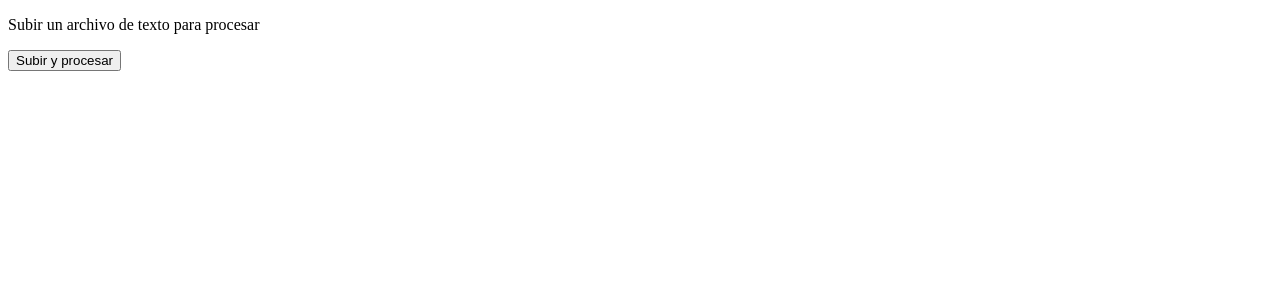
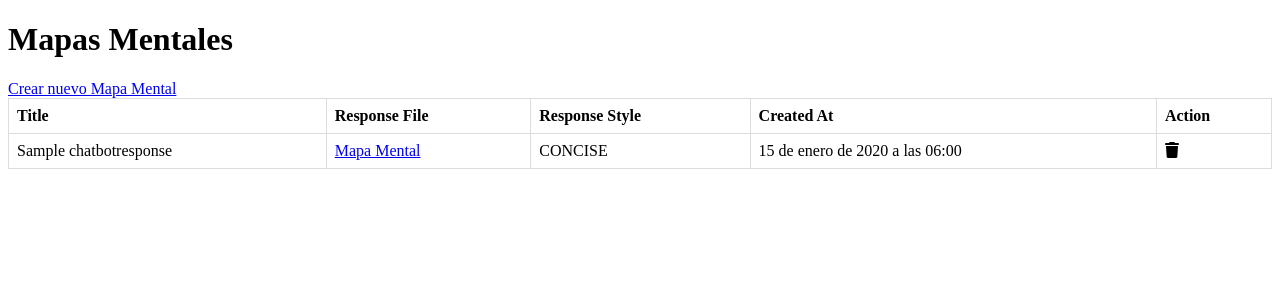
Before and after one commit to Fer-Bar/Pdf_to_Markmap_AI, a Django app: page / in a window 1280 px wide. Shown: the top 300 px of the page. Run offline with Django 5.2, Linux system fonts and the light colour scheme; a user stored in the database is signed in; tables that the repository leaves empty hold one stand-in row (values such as "Sample post").

Commit message:
add PDF upload form with response style selection and enhance index layout for chat responses

```diff
--- a/chat_app/templates/chat_app/index.html
+++ b/chat_app/templates/chat_app/index.html
@@ -2,14 +2,55 @@
 <html lang="en">
 <head>
   <meta charset="UTF-8">
-  <title>Title</title>
+  <title>Chat Responses</title>
+  <link rel="stylesheet" href="https://cdnjs.cloudflare.com/ajax/libs/font-awesome/6.2.0/css/all.min.css" />
+  <style>
+    table {
+      width: 100%;
+      border-collapse: collapse;
+    }
+    table, th, td {
+      border: 1px solid #ddd;
+    }
+    th, td {
+      padding: 8px;
+      text-align: left;
+    }
+    tr:nth-child(even) {
+      background-color: #f9f9f9;
+    }
+    .delete-btn {
+      background-color: transparent;
+      border: none;
+      cursor: pointer;
+      color: red;
+    }
+  </style>
 </head>
 <body>
-<p>Subir un archivo de texto para procesar</p>
-<form method="post" enctype="multipart/form-data">
-    {% csrf_token %}
-    {{ form.as_p }}
-    <button type="submit">Subir y procesar</button>
-</form>
+  <h1>Mapas Mentales</h1>
+  <a href="{% url 'chat_app:upload_pdfs' %}">Crear nuevo Mapa Mental</a>
+  <table>
+    <thead>
+      <tr>
+        <th>Title</th>
+        <th>Response File</th>
+        <th>Response Style</th>
+        <th>Created At</th>
+        <th>Action</th>
+      </tr>
+    </thead>
+    <tbody>
+      {% for response in chat_responses %}
+      <tr>
+        <td>{{ response.title }}</td>
+        <td><a href="{{ response.response_file }}" target="_blank">Mapa Mental</a></td>
+        <td>{{ response.response_style }}</td>
+        <td>{{ response.created_at }}</td>
+        <td><i class="fas fa-trash"></i></td>
+      </tr>
+      {% endfor %}
+    </tbody>
+  </table>
 </body>
 </html>
```
Also changed, not shown: chat_app/forms.py (+7 -1 lines), chat_app/templates/chat_app/markmap_template.html (added, +38 -0 lines), chat_app/templates/chat_app/pdf_form.html (added, +16 -0 lines).
